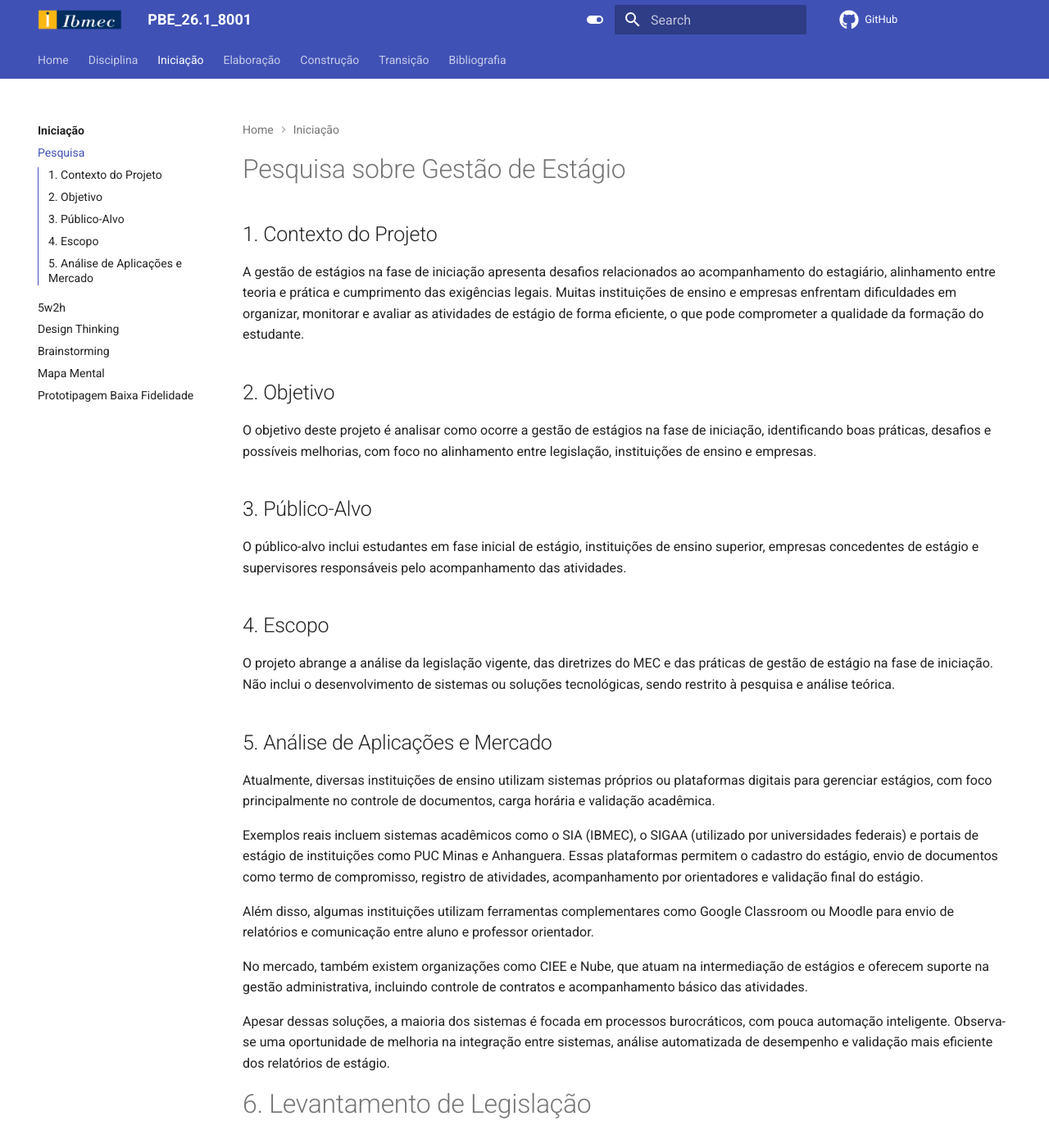
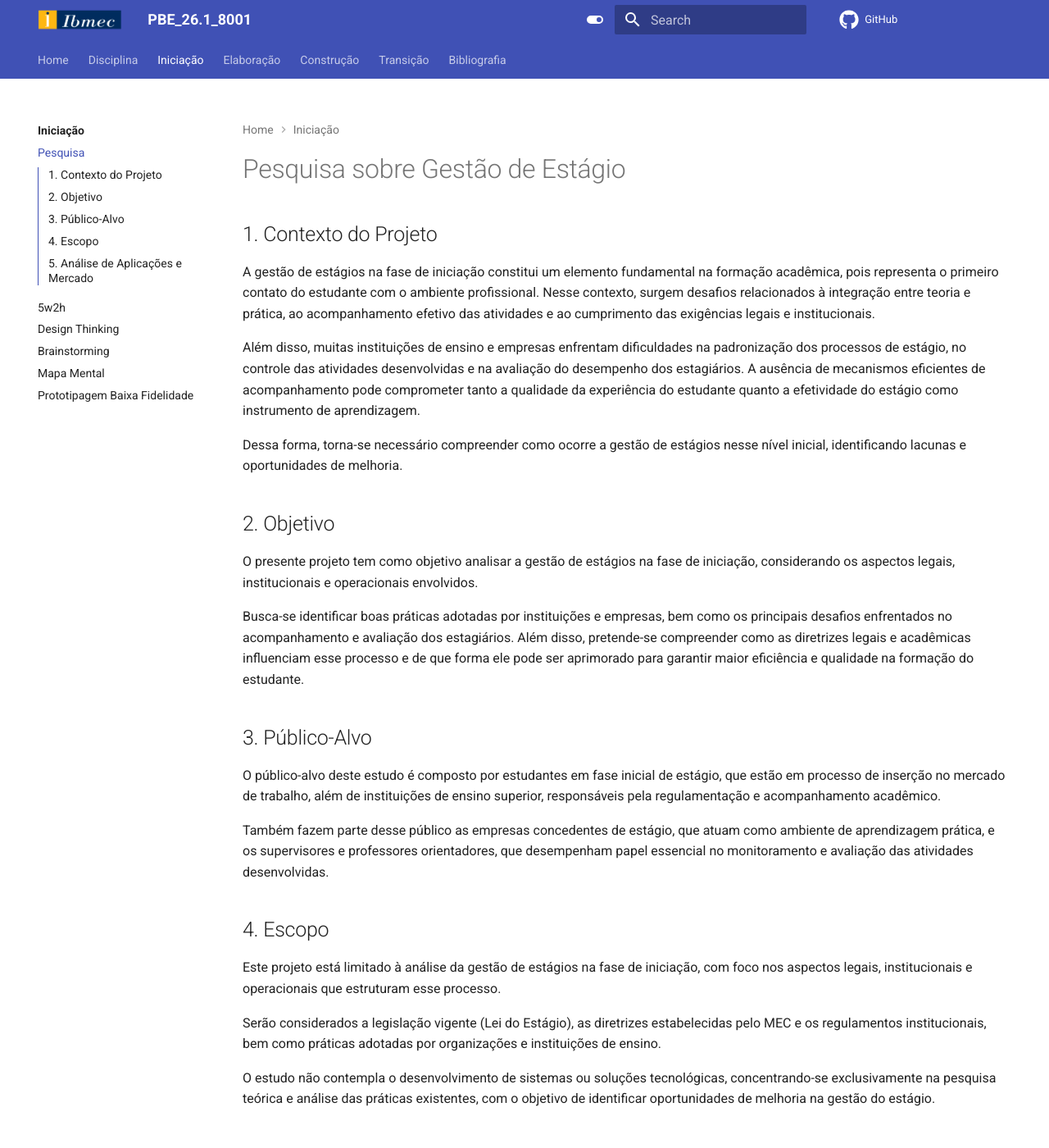
Before and after one commit to Projetos-de-Extensao/PBE_26.1_8001_VII, an MkDocs documentation site: the page built from docs/Iniciacao/pesquisa.md, in a window 1280 px wide and 1400 px high. Shown: the whole window at 82% size. Built offline with MkDocs 1.6.1 and Material for MkDocs 9.7.7, drawn with Linux system fonts in a browser that asks for light colours; comment, search, counter and statistics services are not loaded.

Commit message:
refinamento 3.4
verificar

```diff
--- a/docs/Iniciacao/pesquisa.md
+++ b/docs/Iniciacao/pesquisa.md
@@ -6,16 +6,32 @@ title: Pesquisa sobre Gestão de estágio
 # Pesquisa sobre Gestão de Estágio
 
 ## 1. Contexto do Projeto
-A gestão de estágios na fase de iniciação apresenta desafios relacionados ao acompanhamento do estagiário, alinhamento entre teoria e prática e cumprimento das exigências legais. Muitas instituições de ensino e empresas enfrentam dificuldades em organizar, monitorar e avaliar as atividades de estágio de forma eficiente, o que pode comprometer a qualidade da formação do estudante.
+
+A gestão de estágios na fase de iniciação constitui um elemento fundamental na formação acadêmica, pois representa o primeiro contato do estudante com o ambiente profissional. Nesse contexto, surgem desafios relacionados à integração entre teoria e prática, ao acompanhamento efetivo das atividades e ao cumprimento das exigências legais e institucionais.
+
+Além disso, muitas instituições de ensino e empresas enfrentam dificuldades na padronização dos processos de estágio, no controle das atividades desenvolvidas e na avaliação do desempenho dos estagiários. A ausência de mecanismos eficientes de acompanhamento pode comprometer tanto a qualidade da experiência do estudante quanto a efetividade do estágio como instrumento de aprendizagem.
+
+Dessa forma, torna-se necessário compreender como ocorre a gestão de estágios nesse nível inicial, identificando lacunas e oportunidades de melhoria.
 
 ## 2. Objetivo
-O objetivo deste projeto é analisar como ocorre a gestão de estágios na fase de iniciação, identificando boas práticas, desafios e possíveis melhorias, com foco no alinhamento entre legislação, instituições de ensino e empresas.
+
+O presente projeto tem como objetivo analisar a gestão de estágios na fase de iniciação, considerando os aspectos legais, institucionais e operacionais envolvidos.
+
+Busca-se identificar boas práticas adotadas por instituições e empresas, bem como os principais desafios enfrentados no acompanhamento e avaliação dos estagiários. Além disso, pretende-se compreender como as diretrizes legais e acadêmicas influenciam esse processo e de que forma ele pode ser aprimorado para garantir maior eficiência e qualidade na formação do estudante.
 
 ## 3. Público-Alvo
-O público-alvo inclui estudantes em fase inicial de estágio, instituições de ensino superior, empresas concedentes de estágio e supervisores responsáveis pelo acompanhamento das atividades.
+
+O público-alvo deste estudo é composto por estudantes em fase inicial de estágio, que estão em processo de inserção no mercado de trabalho, além de instituições de ensino superior, responsáveis pela regulamentação e acompanhamento acadêmico.
+
+Também fazem parte desse público as empresas concedentes de estágio, que atuam como ambiente de aprendizagem prática, e os supervisores e professores orientadores, que desempenham papel essencial no monitoramento e avaliação das atividades desenvolvidas.
 
 ## 4. Escopo
-O projeto abrange a análise da legislação vigente, das diretrizes do MEC e das práticas de gestão de estágio na fase de iniciação. Não inclui o desenvolvimento de sistemas ou soluções tecnológicas, sendo restrito à pesquisa e análise teórica.
+
+Este projeto está limitado à análise da gestão de estágios na fase de iniciação, com foco nos aspectos legais, institucionais e operacionais que estruturam esse processo.
+
+Serão considerados a legislação vigente (Lei do Estágio), as diretrizes estabelecidas pelo MEC e os regulamentos institucionais, bem como práticas adotadas por organizações e instituições de ensino.
+
+O estudo não contempla o desenvolvimento de sistemas ou soluções tecnológicas, concentrando-se exclusivamente na pesquisa teórica e análise das práticas existentes, com o objetivo de identificar oportunidades de melhoria na gestão do estágio.
 
 ## 5. Análise de Aplicações e Mercado
 Atualmente, diversas instituições de ensino utilizam sistemas próprios ou plataformas digitais para gerenciar estágios, com foco principalmente no controle de documentos, carga horária e validação acadêmica.
```
